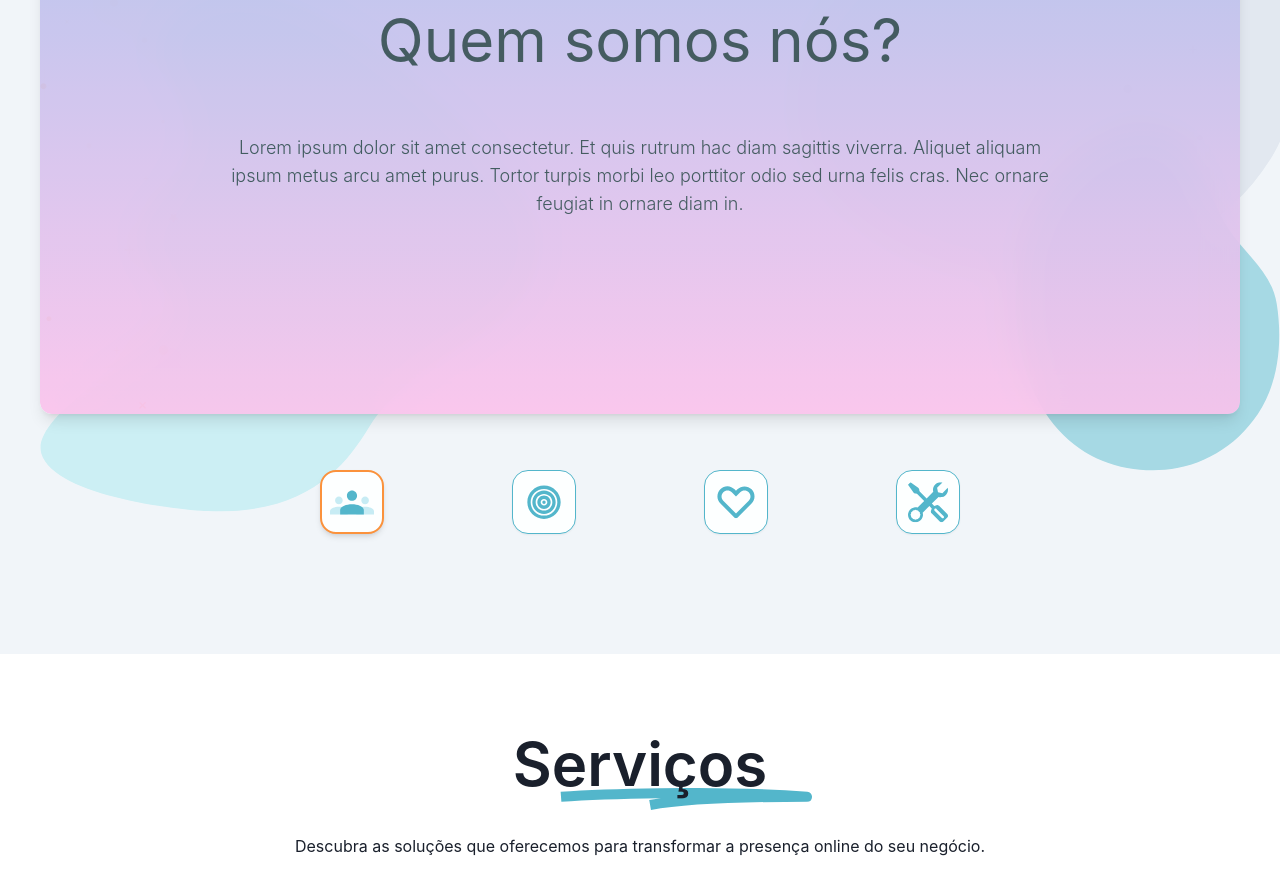
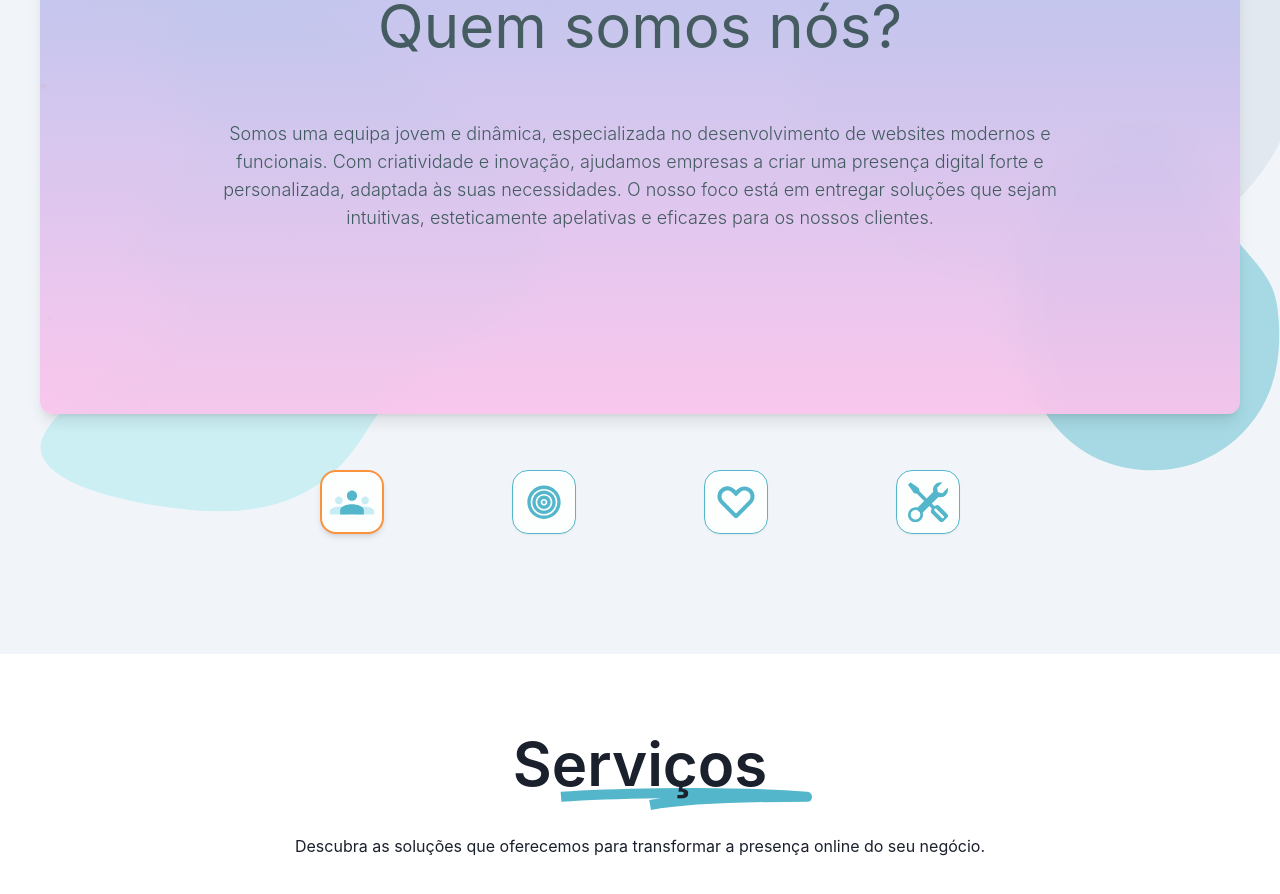
Before and after one commit to JonathanPereira1993/minucia_website, a React (Vite) app: page / in a window 1280 px wide. Shown: the part 1460-2354 px from the top of the page. Built offline with nearby package versions, Linux system fonts and the light colour scheme.

Commit message:
feat: Added the swipe handler in the Window of About and added content inside

```diff
--- a/src/components/WindowDisplay.jsx
+++ b/src/components/WindowDisplay.jsx
@@ -1,34 +1,74 @@
 import { AnimatePresence, motion } from "framer-motion";
-import { aboutItems } from "../constants";
-import WindowDisplayItem from "./WindowDisplayItem";
-
-// Icons
+import { useState } from "react";
+import { MdKeyboardArrowLeft, MdKeyboardArrowRight } from "react-icons/md";
 import AboutUs from "../assets/CustomIcons/AboutUs.svg";
 import MissionValues from "../assets/CustomIcons/MissionValues.svg";
 import Tools from "../assets/CustomIcons/Tools.svg";
 import Values from "../assets/CustomIcons/Values.svg";
-
-import { MdKeyboardArrowLeft, MdKeyboardArrowRight } from "react-icons/md";
-
-import { useState } from "react";
+import { aboutItems } from "../constants";
+import WindowDisplayItem from "./WindowDisplayItem";
 
 const WindowDisplay = () => {
   const [selectedItem, setSelectedItem] = useState(0);
 
-  const slideAnimation = {
+  const [isSwipeLeft, setIsSwipeLeft] = useState();
+
+  const slideAnimationLeft = {
     hidden: {
       opacity: 0,
+      x: -100, // Add an initial position offset to make the sliding effect more obvious
     },
     visible: {
       opacity: 1,
+      x: 0,
       transition: {
-        duration: 2,
+        duration: 0.5, // Speed up the entrance animation
         type: "spring",
+        damping: 25, // Control spring oscillation to feel more snappy
+        stiffness: 300, // Adjust stiffness to make it quicker
       },
     },
     exit: {
       opacity: 0,
+      x: -100, // Add an exit position offset for sliding out
+      transition: {
+        duration: 0.3, // Speed up the exit animation
+      },
     },
+  };
+
+  const slideAnimationRight = {
+    hidden: {
+      opacity: 0,
+      x: 100, // Add an initial position offset to make the sliding effect more obvious
+    },
+    visible: {
+      opacity: 1,
+      x: 0,
+      transition: {
+        duration: 0.5, // Speed up the entrance animation
+        type: "spring",
+        damping: 25, // Control spring oscillation to feel more snappy
+        stiffness: 300, // Adjust stiffness to make it quicker
+      },
+    },
+    exit: {
+      opacity: 0,
+      x: -100, // Add an exit position offset for sliding out
+      transition: {
+        duration: 0.3, // Speed up the exit animation
+      },
+    },
+  };
+
+  const handleSwipe = (direction) => {
+    if (direction === "left" && selectedItem < aboutItems.length - 1) {
+      setSelectedItem((prev) => prev + 1);
+      setIsSwipeLeft(true);
+    } else if (direction === "right" && selectedItem > 0) {
+      setSelectedItem((prev) => prev - 1);
+      setIsSwipeLeft(false);
+    }
   };
 
   const leftClickHandler = () => {
@@ -62,7 +102,7 @@ const WindowDisplay = () => {
                   ? "pointer-events-none opacity-30"
                   : "opacity-100 pointer-events-auto"
               } hover:scale-125 duration-200 active:scale-105`}
-              onClick={() => leftClickHandler()}
+              onClick={leftClickHandler}
             >
               <MdKeyboardArrowLeft className="text-2xl" />
             </button>
@@ -72,19 +112,30 @@ const WindowDisplay = () => {
                   ? "pointer-events-none opacity-30"
                   : "opacity-100 pointer-events-auto"
               } hover:scale-125 duration-200 active:scale-105`}
-              onClick={() => rightClickHandler()}
+              onClick={rightClickHandler}
             >
               <MdKeyboardArrowRight className="text-2xl" />
             </button>
           </div>
         </div>
-        <div className="min-h-[600px] max-lg:min-h-[400px] relative flex items-center justify-center bg-gradient-to-t from-[#fbc2eb] to-[#a6c1ee] opacity-90 backdrop-blur-[19px]">
-          <AnimatePresence node="wait">
+        <div className="min-h-[600px] max-lg:min-h-[500px] max-lg:h-auto relative flex items-center justify-center bg-gradient-to-t from-[#fbc2eb] to-[#a6c1ee] opacity-90 backdrop-blur-[19px]">
+          <AnimatePresence mode="wait">
             {aboutItems.map((item, index) =>
               index === selectedItem ? (
                 <motion.div
                   key={item.title}
-                  variants={slideAnimation}
+                  drag="x"
+                  dragConstraints={{ left: 0, right: 0 }}
+                  onDragEnd={(event, info) => {
+                    if (info.offset.x < -100) {
+                      handleSwipe("left");
+                    } else if (info.offset.x > 100) {
+                      handleSwipe("right");
+                    }
+                  }}
+                  variants={
+                    isSwipeLeft ? slideAnimationRight : slideAnimationLeft
+                  }
                   initial="hidden"
                   animate="visible"
                   exit="exit"
--- a/src/constants/index.js
+++ b/src/constants/index.js
@@ -42,25 +42,25 @@ export const aboutItems = [
     id: 0,
     title: "Quem somos nós?",
     description:
-      "Lorem ipsum dolor sit amet consectetur. Et quis rutrum hac diam sagittis viverra. Aliquet aliquam ipsum metus arcu amet purus. Tortor turpis morbi leo porttitor odio sed urna felis cras. Nec ornare feugiat in ornare diam in.",
+      "Somos uma equipa jovem e dinâmica, especializada no desenvolvimento de websites modernos e funcionais. Com criatividade e inovação, ajudamos empresas a criar uma presença digital forte e personalizada, adaptada às suas necessidades. O nosso foco está em entregar soluções que sejam intuitivas, esteticamente apelativas e eficazes para os nossos clientes.",
   },
   {
     id: 1,
     title: "A nossa visão e missão",
     description:
-      "Lorem ipsum dolor sit amet consectetur. Et quis rutrum hac diam sagittis viverra. Aliquet aliquam ipsum metus arcu amet purus. Tortor turpis morbi leo porttitor odio sed urna felis cras. Nec ornare feugiat in ornare diam in.",
+      "A nossa missão é criar websites que ajudam empresas a destacar-se online. Valorizamos a criatividade, inovação e qualidade, trabalhando em colaboração com os nossos clientes para garantir resultados eficazes, dentro dos prazos.",
   },
   {
     id: 2,
     title: "Os nossos valores",
     description:
-      "Lorem ipsum dolor sit amet consectetur. Et quis rutrum hac diam sagittis viverra. Aliquet aliquam ipsum metus arcu amet purus. Tortor turpis morbi leo porttitor odio sed urna felis cras. Nec ornare feugiat in ornare diam in.",
+      "Os nossos valores são a criatividade, inovação, e qualidade. Trabalhamos com foco na colaboração e no compromisso, garantindo soluções eficazes e entregues dentro dos prazos.",
   },
   {
     id: 3,
     title: "O nosso método de trabalho",
     description:
-      "Lorem ipsum dolor sit amet consectetur. Et quis rutrum hac diam sagittis viverra. Aliquet aliquam ipsum metus arcu amet purus. Tortor turpis morbi leo porttitor odio sed urna felis cras. Nec ornare feugiat in ornare diam in.",
+      "O nosso método de trabalho é baseado na colaboração próxima com os clientes. Começamos por entender as suas necessidades e objetivos, desenvolvendo um plano personalizado. A partir daí, criamos websites funcionais e modernos, sempre com feedback contínuo, garantindo que o resultado final reflete a visão do cliente. Mantemo-nos ágeis, respeitando prazos e entregando soluções de alta qualidade.",
   },
 ];
 
```
